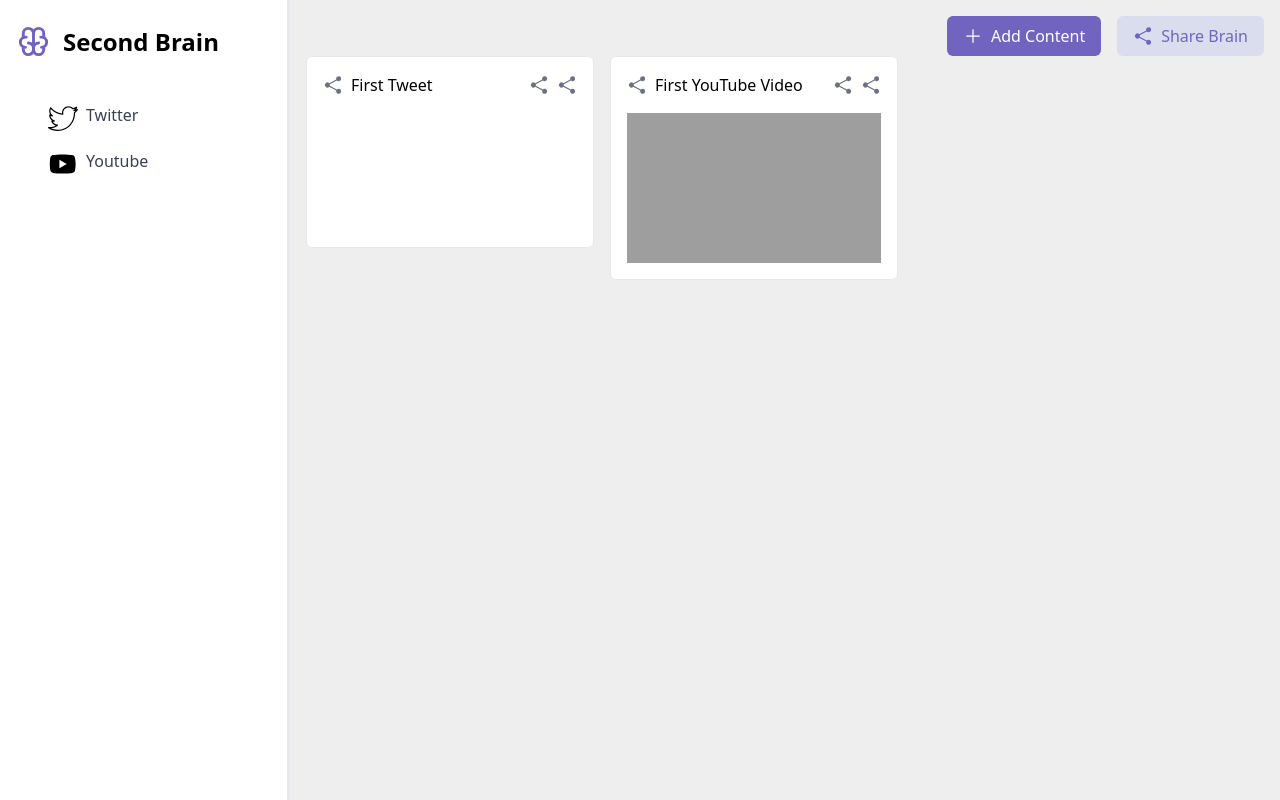
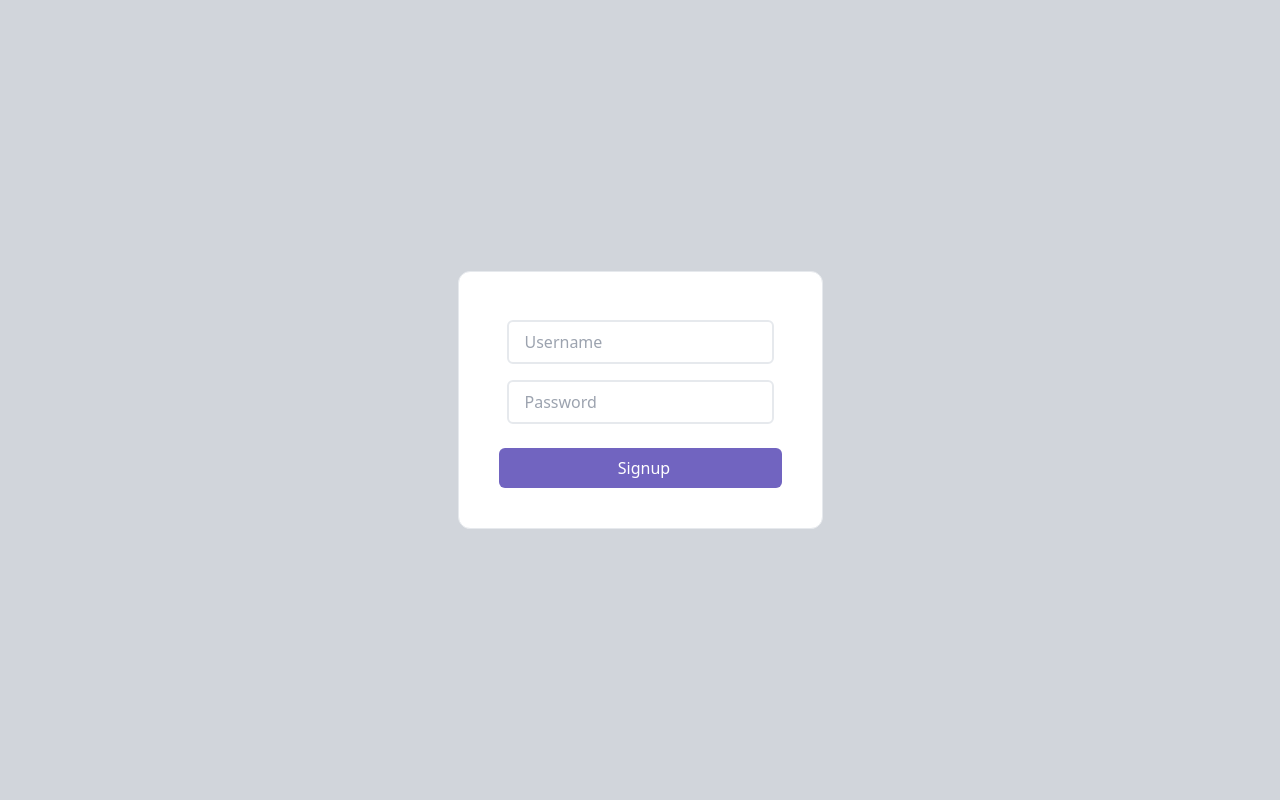
Before and after one commit to afadnan/secondbrain, a React (Vite) app in the folder fe/: page / in a window 1280 px wide. Built offline with nearby package versions, Linux system fonts and the light colour scheme; grey boxes are pictures that could not be loaded.

Commit message:
Signup Component

```diff
--- a/fe/src/App.tsx
+++ b/fe/src/App.tsx
@@ -1,5 +1,6 @@
 import Dashboard from "./pages/Dashboard"
+import { Signup } from "./pages/Signup"
 
 export default function App(){
-  return <Dashboard />
+  return (<Signup/>)
 }
--- a/fe/src/components/Button.tsx
+++ b/fe/src/components/Button.tsx
@@ -6,6 +6,8 @@ interface ButtonProps{
     text: string;
     startIcon: ReactElement;
     onClick?:()=>void;
+    fullWidth?:boolean;
+    loading?:boolean;
 }
 
 const variantClasses = {
@@ -13,10 +15,10 @@ const variantClasses = {
     "secondary":"bg-purple-200 text-purple-600"
 }
 
-const defaultStyles = "px-4 py-2 rounded-md font-light flex justify-center items-center"
+const defaultStyles = "px-4 py-2 rounded-md font-medium flex justify-center items-center"
 
-export function Button({variant,text,startIcon,onClick}:ButtonProps){
-    return <button onClick={onClick} className={variantClasses[variant] + " " + defaultStyles}>
+export function Button({variant,text,startIcon,onClick,fullWidth,loading}:ButtonProps){
+    return <button onClick={onClick} className={variantClasses[variant] + " " + defaultStyles+ `${fullWidth ? " w-full " : " "}` +`${loading? " opacity-45" : " "}` }disabled={loading} >
         <div className="pr-2">
             {startIcon}
         </div>
--- a/fe/src/components/CreateContentModal.tsx
+++ b/fe/src/components/CreateContentModal.tsx
@@ -1,6 +1,7 @@
 import { useState } from "react";
 import { CrossIcon } from "../icons/CrossIcon";
 import { Button } from "./Button";
+import { Input } from "../components/Input";
 
 //controlled component
 export function CreateContentModal({open,onClose}:any){
--- a/fe/src/pages/Signup.tsx
+++ b/fe/src/pages/Signup.tsx
@@ -1,8 +1,15 @@
+import { Button } from "../components/Button";
+import { Input } from "../components/Input";
+
 export function Signup() {
     return (
         <div className="h-screen w-screen bg-gray-300 flex justify-center items-center">
-            <div className="bg-white rounded border min-w-48">
-
+            <div className="bg-white rounded-xl p-10 border min-w-48">
+                <Input placeholder="Username" />
+                <Input placeholder="Password" />
+                <div className="flex justify-center pt-4 ">
+                <Button variant="primary" text="Signup" fullWidth={true} loading={false} />
+                </div>
             </div>
 
         </div>
```
